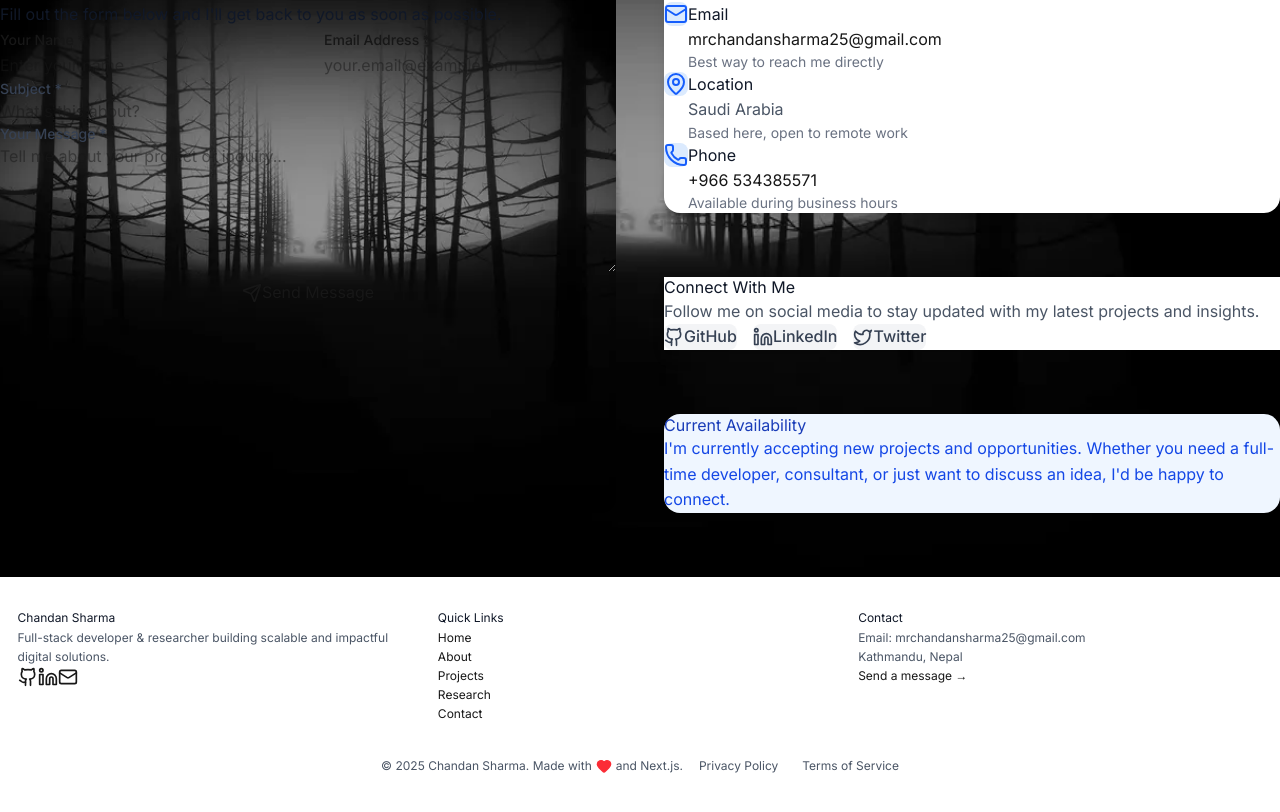
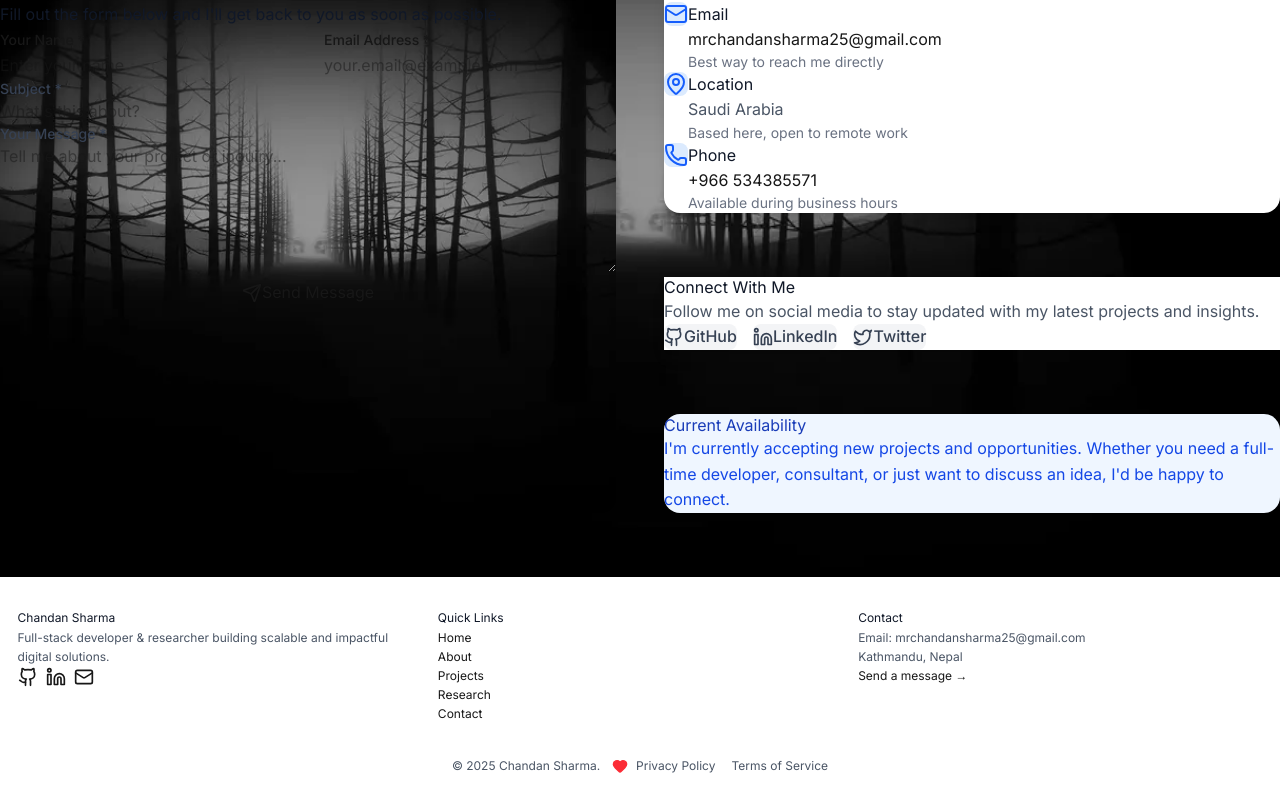
Before and after one commit to Chandan25sharma/portfolio-Chandan-Sharma, a Next.js app: page /contact in a window 1280 px wide. Shown: the part 338-1150 px from the top of the page. Built offline with nearby package versions, Linux system fonts and the light colour scheme.

Commit message:
updated footer

```diff
--- a/src/app/contact/page.tsx
+++ b/src/app/contact/page.tsx
@@ -114,17 +114,17 @@ const handleSubmit = async (e: React.FormEvent<HTMLFormElement>) => {
   }
 };
 return (
-    <div className="min-h-screen bg-gray-50 dark:bg-gray-950">
+    <div className="min-h-screen dark:bg-gray-950 bg-transparent">
       {/* Hero Section */}
       <section className="relative overflow-hidden section-spacing">
-        <div className="absolute inset-0 bg-gradient-to-br from-blue-500/10 to-purple-500/10 dark:from-blue-900/20 dark:to-purple-900/20"></div>
+        <div className="absolute inset-0 bg-gray-950"></div>
         <div className="relative max-w-8xl mx-auto px-6 py-24 sm:py-32 lg:px-8 text-center">
           <motion.div
             initial={{ opacity: 0, y: 20 }}
             animate={{ opacity: 1, y: 0 }}
             transition={{ duration: 0.5 }}
           >
-            <h1 className="text-4xl font-bold tracking-tight text-gray-900 dark:text-white sm:text-5xl lg:text-6xl">
+            <h1 className="text-2xl font-bold tracking-tight text-gray-900 dark:text-white sm:text-5xl lg:text-6xl">
               Let&apos;s Connect
             </h1>
             <p className="mt-6 text-xl text-gray-600 dark:text-gray-300 max-w-8xl mx-auto">
--- a/src/app/globals.css
+++ b/src/app/globals.css
@@ -592,8 +592,8 @@ body {
 }
 
 .section-spacing2 {
-  padding-top: 4rem;
-  padding-bottom: 4rem;
+  padding-top: 2rem;
+  padding-bottom:0;
 }
 @media (min-width: 24px) {
   .section-spacing {
--- a/src/components/Footer.tsx
+++ b/src/components/Footer.tsx
@@ -36,7 +36,7 @@ export default function Footer() {
           <p className="text-gray-600 dark:text-gray-400 leading-relaxed">
             Full-stack developer & researcher building scalable and impactful digital solutions.
           </p>
-          <div className="flex items-center space-x-4 pt-2">
+          <div className="flex items-center space-x-4 pt-2 gap-2">
             {socialLinks.map((social) => (
               <motion.a
                 key={social.name}
@@ -44,7 +44,7 @@ export default function Footer() {
                 target="_blank"
                 rel="noopener noreferrer"
                 whileHover={{ scale: 1.1 }}
-                className="text-gray-500 hover:text-blue-600 dark:text-gray-400 dark:hover:text-blue-400"
+                className=" text-gray-500 hover:text-blue-600 dark:text-gray-400 dark:hover:text-blue-400"
                 aria-label={social.name}
               >
                 <social.icon className="w-5 h-5" />
@@ -94,19 +94,19 @@ export default function Footer() {
 
       {/* Bottom Footer */}
 
-      <div className="border-t-2 border-white py-6 section-spacing">
+      <div className="border-t-2 border-white py-6 section-spacing2">
         <div className="w-full h-px bg-white opacity-50"></div>
-        <div className="max-w-8xl mx-auto flex flex-col md:flex-row items-center justify-center gap-4 text-gray-600 dark:text-gray-400">
+        <div className="max-w-8xl mx-auto flex flex-col md:flex-row items-center justify-center gap-2 text-gray-600 dark:text-gray-400">
           <motion.p
             initial={{ opacity: 0 }}
             whileInView={{ opacity: 1 }}
             viewport={{ once: true }}
-            className="flex items-center gap-1 text-[12px] text-center"
+            className="flex items-center gap-3 text-[12px] text-center"
           >
-            © {new Date().getFullYear()} Chandan Sharma. Made with{' '}
-            <Heart className="h-4 w-4 text-red-500" fill="currentColor" /> and Next.js.
+            © {new Date().getFullYear()} Chandan Sharma.{' '}
+            <Heart className="h-4 w-4 text-red-500" fill="currentColor" />
           </motion.p>
-          <div className="flex gap-6 text-[12px]">
+          <div className="flex gap-4 text-[12px]">
             <Link href="/privacy" className="hover:text-blue-600 dark:hover:text-blue-400">
               Privacy Policy
             </Link>
```
